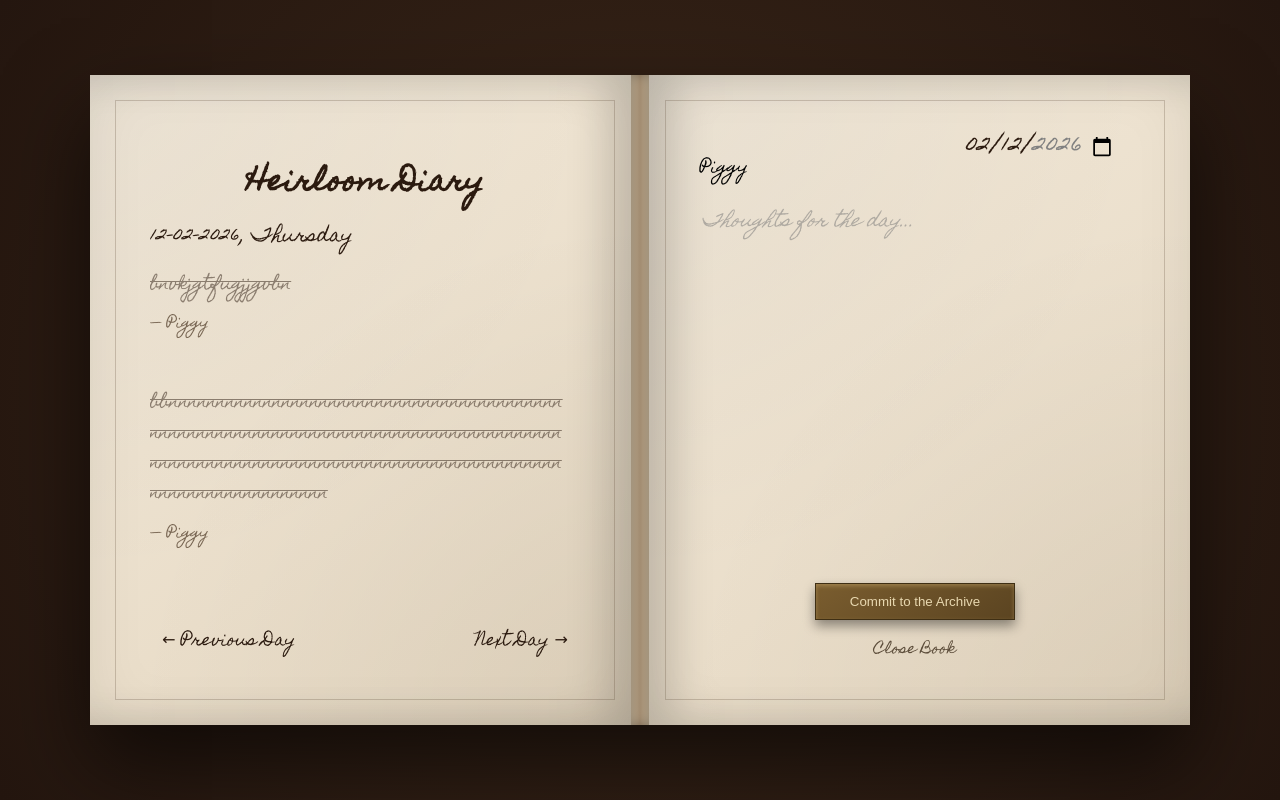
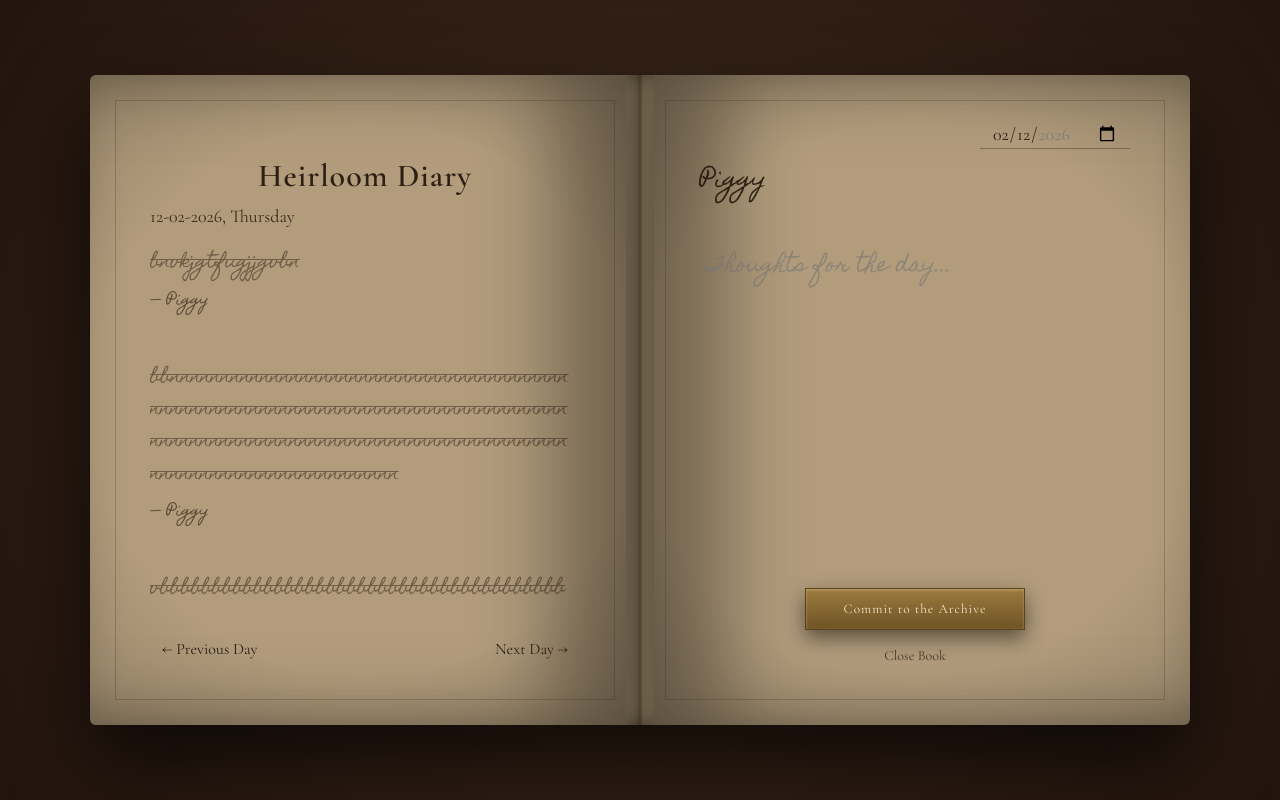
Before and after one commit to Cadet-Subhada/heirloom-diary, a Flask app: page /diary in a window 1280 px wide. Run offline with Flask 3, Linux system fonts and the light colour scheme; a user stored in the database is signed in.

Commit message:
Refined book spine and fold styling for realistic journal look

```diff
--- a/static/book.css
+++ b/static/book.css
@@ -2,13 +2,23 @@
 /* GLOBAL BACKGROUND         */
 /* ========================= */
 
+* {
+    box-sizing: border-box;
+}
+
 body {
     margin: 0;
     min-height: 100vh;
-    background: radial-gradient(circle at center, #3a2618 0%, #24160f 100%);
+
     display: flex;
     justify-content: center;
     align-items: center;
+
+    background:
+        radial-gradient(circle at center,
+        #3d281a 0%,
+        #23150e 100%);
+
     font-family: 'Cormorant Garamond', serif;
 }
 
@@ -20,9 +30,15 @@ body {
 .book {
     width: 1100px;
     height: 650px;
+
     display: flex;
     position: relative;
-    box-shadow: 0 40px 80px rgba(0,0,0,0.6);
+
+    border-radius: 6px;
+    overflow: hidden;
+
+    box-shadow:
+        0 40px 80px rgba(0,0,0,0.65);
 }
 
 
@@ -37,30 +53,40 @@ body {
     bottom: 0;
     left: 50%;
     transform: translateX(-50%);
-    width: 18px;
-    background: linear-gradient(to right, #bfae93, #a89175, #bfae93);
-    box-shadow: inset 0 0 12px rgba(0,0,0,0.3);
+    width: 28px;
+
+    background:
+        linear-gradient(to right,
+        #83755d 0%,
+        #645541 40%,
+        #524535 50%,
+        #75634a 60%,
+        #83755d 100%);
+
+    box-shadow:
+        inset 0 0 20px rgba(0,0,0,0.45);
+
     z-index: 5;
 }
 
-
 /* ========================= */
-/* PAGES                     */
+/* PAGES  SAME AS SPINE TONE */
 /* ========================= */
 
 .page {
     width: 50%;
     padding: 60px;
+
     position: relative;
     display: flex;
     flex-direction: column;
 
-    background:
-        radial-gradient(circle at top left, rgba(0,0,0,0.04), transparent 60%),
-        radial-gradient(circle at bottom right, rgba(0,0,0,0.05), transparent 60%),
-        linear-gradient(145deg, #f3eadb, #e4d6bf);
+    background: #b29c7c;
 
-    box-shadow: inset 0 0 60px rgba(0,0,0,0.08);
+    box-shadow:
+        inset 0 0 60px rgba(0,0,0,0.15);
+
+    border-radius: 2px;
 }
 
 .page::before {
@@ -70,34 +96,37 @@ body {
     left: 25px;
     right: 25px;
     bottom: 25px;
-    border: 1.5px solid rgba(90,70,50,0.25);
+
+    border: 1px solid rgba(60,40,20,0.25);
     pointer-events: none;
 }
 
+.page::after {
+    content: "";
+    position: absolute;
+    inset: 0;
+    pointer-events: none;
+
+    background:
+        radial-gradient(circle at center,
+        transparent 65%,
+        rgba(0,0,0,0.15) 100%);
+}
+
 .page-left {
-    display: flex;
-    flex-direction: column;
     overflow: hidden;
-
     box-shadow:
-        inset -35px 0 40px rgba(0,0,0,0.15),
-        inset 0 0 60px rgba(0,0,0,0.08);
+        inset -85px 0 80px rgba(0,0,0,0.35),
+        inset 0 0 40px rgba(0,0,0,0.12);
 }
 
 .page-right {
-    display: flex;
-    flex-direction: column;
     justify-content: space-between;
     box-shadow:
-        inset 35px 0 40px rgba(0,0,0,0.15),
-        inset 0 0 60px rgba(0,0,0,0.08);
-}
+        inset 85px 0 80px rgba(0,0,0,0.35),
+        inset 0 0 40px rgba(0,0,0,0.12);
 
-.welcome,
-.page-right p,
-.page-left p,
-.signature {
-    font-family: 'Homemade Apple', cursive;
+    position: relative;
 }
 
 /* ========================= */
@@ -106,27 +135,22 @@ body {
 
 .book-header h1 {
     text-align: center;
-    font-family: 'Homemade Apple', cursive;
-    font-size: 28px;
-    color: #2b1a0f;
-    margin-bottom: 4px;
+    font-family: 'Cormorant Garamond', serif;
+    font-size: 32px;
+    letter-spacing: 1px;
+    color: #2e1f14;
+    margin-bottom: 10px;
 }
 
-/* ========================= */
-/* DATE TITLES               */
-/* ========================= */
-
-.date-title,
-.today-header h1 {
-    font-family: 'Homemade Apple', cursive;
+.date-title {
     font-size: 18px;
-    color: #2b1a0f;
-    margin-bottom: 15px;
+    color: #3a2b1c;
+    margin-bottom: 20px;
 }
 
 
 /* ========================= */
-/* ENTRY TEXT                */
+/* ENTRY AREA                */
 /* ========================= */
 
 .entry {
@@ -137,138 +161,66 @@ body {
 }
 
 .entry-block {
-    margin-bottom: 30px;
+    margin-bottom: 28px;
     position: relative;
-    padding-bottom: 20px;
+    padding-bottom: 18px;
 }
+
+/* ONLY ENTRIES HANDWRITTEN */
 
 .entry p {
     font-family: 'Homemade Apple', cursive;
-    font-size: 16px;
+    font-size: 17px;
     line-height: 1.9;
-    color: #2b1a0f;
+    color: #2e1f14;
     margin: 0;
 
     word-wrap: break-word;
     overflow-wrap: break-word;
-    word-break: break-word;
 }
+
+/* ONLY SIGNATURE HANDWRITTEN */
 
 .signature {
     display: block;
-    margin-top: 8px;
+    margin-top: 6px;
+    font-family: 'Homemade Apple', cursive;
     font-size: 14px;
-    color: #5a4633;
-    opacity: 0.8;
+    color: #4a3828;
+    opacity: 0.85;
 }
 
-/* Scratch Style */
+
+/* ========================= */
+/* SCRATCH BACK TO ORIGINAL  */
+/* ========================= */
 
 .scratched {
     text-decoration: line-through;
     opacity: 0.5;
-    color: #5a4633;
+    color: #4a3828;
 }
+
+
+/* ========================= */
+/* SCRATCH BUTTON            */
+/* ========================= */
 
 .scratch-btn {
     position: absolute;
     bottom: 0;
     right: 0;
-    font-family: 'Homemade Apple', cursive;
+
+    font-family: 'Cormorant Garamond', serif;
     font-size: 13px;
+
     text-decoration: none;
-    color: #7a5d2f;
+    color: #5a4328;
     opacity: 0.7;
 }
 
 .scratch-btn:hover {
     opacity: 1;
-}
-
-/* ========================= */
-/* WRITE FORM                */
-/* ========================= */
-
-.entry-form {
-    flex-grow: 1;
-    display: flex;
-    flex-direction: column;
-}
-
-.entry-form textarea {
-    flex-grow: 1;
-    min-height: 180px;
-    border: none;
-    background: transparent;
-    font-family: 'Homemade Apple', cursive;
-    font-size: 17px;
-    color: #2b1a0f;
-    outline: none;
-    resize: none;
-    caret-color: #2b1a0f;
-    overflow-y: auto;
-}
-
-.entry-form textarea::placeholder {
-    opacity: 0.5;
-    font-style: italic;
-}
-
-
-/* ========================= */
-/* SCROLLBAR STYLING         */
-/* ========================= */
-
-/* Chrome */
-.page-left::-webkit-scrollbar,
-.entry-form textarea::-webkit-scrollbar {
-    width: 8px;
-}
-
-.page-left::-webkit-scrollbar-track,
-.entry-form textarea::-webkit-scrollbar-track {
-    background: rgba(90,70,50,0.08);
-}
-
-.page-left::-webkit-scrollbar-thumb,
-.entry-form textarea::-webkit-scrollbar-thumb {
-    background: rgba(90,70,50,0.35);
-    border-radius: 10px;
-}
-
-.page-left::-webkit-scrollbar-thumb:hover,
-.entry-form textarea::-webkit-scrollbar-thumb:hover {
-    background: rgba(90,70,50,0.55);
-}
-
-/* Firefox */
-.page-left,
-.entry-form textarea {
-    scrollbar-width: thin;
-    scrollbar-color: rgba(90,70,50,0.35) rgba(90,70,50,0.08);
-}
-
-
-/* ========================= */
-/* BUTTON                    */
-/* ========================= */
-
-.entry-form button {
-    align-self: center;
-    width: 200px;
-    margin-top: 20px;
-    padding: 10px;
-    background: linear-gradient(145deg, #7a5d2f, #5b4421);
-    color: #e8d8b0;
-    border: 1px solid #3f2f14;
-    box-shadow:
-        inset 0 2px 4px rgba(255,220,150,0.3),
-        0 6px 12px rgba(0,0,0,0.4);
-    transition: 0.3s ease;
-}
-
-.entry-form button:hover {
-    background: linear-gradient(145deg, #b68a2f, #7c5e1f);
 }
 
 
@@ -283,16 +235,162 @@ body {
 }
 
 .page-btn {
-    font-family: 'Homemade Apple', cursive;
+    font-family: 'Cormorant Garamond', serif;
     text-decoration: none;
-    color: #2b1a0f;
+    color: #2e1f14;
     padding: 6px 12px;
     transition: 0.3s ease;
 }
 
 .page-btn:hover {
-    transform: perspective(600px) rotateY(12deg);
     opacity: 0.7;
+}
+
+
+/* ========================= */
+/* RIGHT PAGE HEADER         */
+/* ========================= */
+
+.today-header {
+    margin-bottom: 20px;
+}
+
+.welcome {
+    font-family: 'Homemade Apple', cursive;
+    font-size: 22px;
+    color: #2e1f14;
+}
+
+
+/* ========================= */
+/* CALENDAR                  */
+/* ========================= */
+
+.calendar-form {
+    position: absolute;
+    top: 45px;
+    right: 60px;
+}
+
+.calendar-input {
+    width: 150px;
+    padding: 2px 12px;
+
+    font-family: 'Cormorant Garamond', serif;
+    font-size: 18px;
+
+    background: transparent;
+    border: none;
+    border-bottom: 1px solid rgba(60,40,20,0.4);
+
+    color: #2e1f14;
+    cursor: pointer;
+}
+
+.calendar-input:focus {
+    outline: none;
+}
+
+.calendar-input::-webkit-calendar-picker-indicator {
+    filter: sepia(90%) saturate(120%) brightness(60%);
+    cursor: pointer;
+}
+
+
+/* ========================= */
+/* WRITE FORM                */
+/* ========================= */
+
+.entry-form {
+    flex-grow: 1;
+    display: flex;
+    flex-direction: column;
+}
+
+.entry-form textarea {
+    flex-grow: 1;
+    border: none;
+    background: transparent;
+
+    font-family: 'Cormorant Garamond', serif;
+    font-size: 20px;
+    line-height: 1.8;
+
+    color: #2e1f14;
+    outline: none;
+    resize: none;
+    caret-color: #2e1f14;
+
+    overflow-y: auto;
+}
+
+.entry-form textarea::placeholder {
+    font-family: 'Homemade Apple', cursive;
+    opacity: 0.6;
+}
+
+/* ========================= */
+/* SCROLLBAR                 */
+/* ========================= */
+
+.entry::-webkit-scrollbar,
+.entry-form textarea::-webkit-scrollbar {
+    width: 8px;
+}
+
+.entry::-webkit-scrollbar-track,
+.entry-form textarea::-webkit-scrollbar-track {
+    background: rgba(0,0,0,0.15);
+}
+
+.entry::-webkit-scrollbar-thumb,
+.entry-form textarea::-webkit-scrollbar-thumb {
+    background: #8f7a5f;
+    border-radius: 10px;
+}
+
+.entry::-webkit-scrollbar-thumb:hover,
+.entry-form textarea::-webkit-scrollbar-thumb:hover {
+    background: #7a684f;
+}
+
+.entry,
+.entry-form textarea {
+    scrollbar-width: thin;
+    scrollbar-color: #8f7a5f rgba(0,0,0,0.15);
+}
+
+/* ========================= */
+/* BUTTON                    */
+/* ========================= */
+
+.entry-form button {
+    align-self: center;
+    width: 220px;
+    margin-top: 25px;
+    padding: 12px 0;
+
+    font-family: 'Cormorant Garamond', serif;
+    letter-spacing: 1px;
+
+    background:
+        linear-gradient(#9b7a3d, #6f5425);
+
+    color: #f4e6c8;
+
+    border: 1px solid #5a421a;
+
+    box-shadow:
+        0 8px 20px rgba(0,0,0,0.5),
+        inset 0 1px 3px rgba(255,230,180,0.4);
+
+    transition: all 0.3s ease;
+}
+
+.entry-form button:hover {
+    transform: translateY(-3px);
+    background:
+        linear-gradient(#b68a2f, #7c5e1f);
 }
 
 
@@ -307,9 +405,9 @@ body {
 
 .close-link {
     text-decoration: none;
-    font-family: 'Homemade Apple', cursive;
+    font-family: 'Cormorant Garamond', serif;
     font-size: 14px;
-    color: #3a2a18;
+    color: #2e1f14;
     opacity: 0.8;
 }
 
@@ -317,39 +415,6 @@ body {
     opacity: 1;
 }
 
-/* ========================= */
-/* CALENDAR BUTTON           */
-/* ========================= */
-
-.page-right {
-    position: relative;
-}
-
-.calendar-form {
-    position: absolute;
-    top: 45px;
-    right: 60px;
-}
-
-.calendar-input {
-    width: 150px;
-    padding: 2px 15px 2px 15px;
-
-    font-family: 'Homemade Apple', cursive;
-    font-size: 22px;
-
-    background: transparent;
-    border: none;
-
-    color: #2b1a0f;
-    cursor: pointer;
-}
-
-/* Earthy calendar icon */
-.calendar-input::-webkit-calendar-picker-indicator {
-    filter: sepia(90%) saturate(120%) brightness(60%);
-    cursor: pointer;
-}
 
 /* ========================= */
 /* RESPONSIVE                */
@@ -371,4 +436,8 @@ body {
         width: 100%;
         padding: 40px;
     }
+
+    .book::before {
+        display: none;
+    }
 }
```
Also changed, not shown: instance/database.db.
